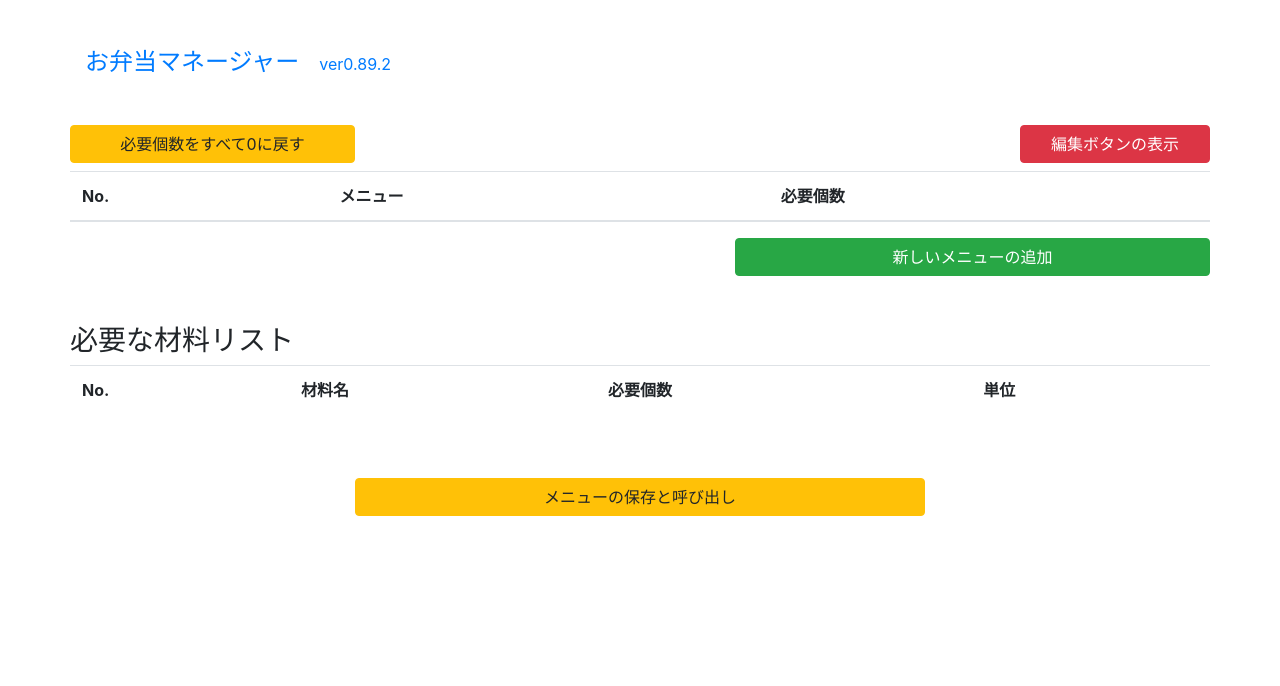
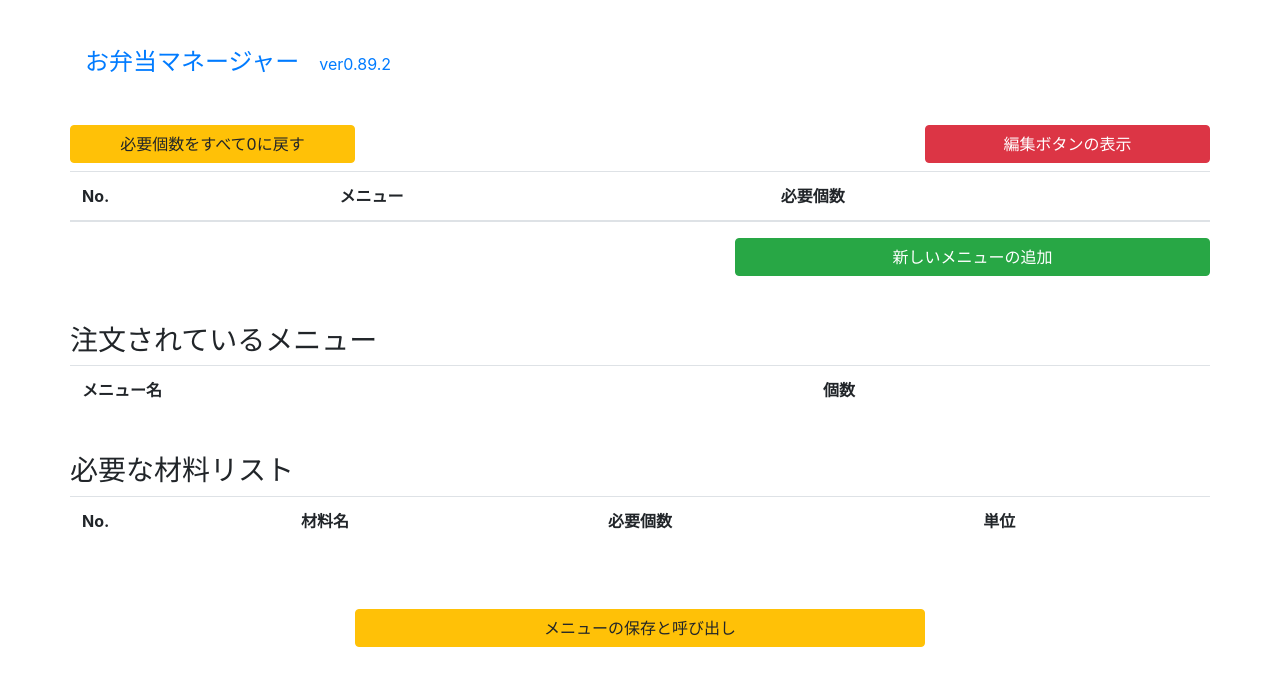
Before and after one commit to lvojp/bento_manager, a Vue app: page /#/ in a window 1280 px wide. Shown: the top 686 px of the page. Built offline with nearby package versions, Linux system fonts and the light colour scheme.

Commit message:
数量設定中のメニューが一覧として表示される機能を追加

```diff
--- a/src/views/Home.vue
+++ b/src/views/Home.vue
@@ -14,7 +14,7 @@ export default {
 
     <div class="row">
       <button type="button" class="col-md-3 btn btn-warning mb-2" @click="resetCounts()">必要個数をすべて0に戻す</button>
-      <button type="button" id="edit-button" class="offset-7 col-md-2 btn btn-danger mb-2" @click="switchEditUI()">編集ボタンの表示</button>
+      <button type="button" id="edit-button" class="offset-6 col-md-3 btn btn-danger mb-2" @click="switchEditUI()">編集ボタンの表示</button>
 
       <table class="table col-md-12 table-striped" id="menus">
         <thead>
@@ -41,7 +41,7 @@ export default {
             <td>
               <Counter :amount="item.amount" @changeCount="calculation($event, index)"></Counter>
             </td>
-            <td>
+            <td v-if="isShowEdit">
               <button v-if="isShowEdit" type="button" class="btn btn-success mr-1" @click="toEdit(index)">
                 <img src="@/assets/pen.png" alt="edit"/>
               </button>
@@ -58,6 +58,24 @@ export default {
       <div class="text-right">
         <button type="button" @click="toEdit(-1)" class="btn btn-success col-md-5 col-md-offset-7 ">新しいメニューの追加</button>
       </div>
+    </div>
+
+    <div class="row mb-4">
+      <h3>注文されているメニュー</h3>
+      <table class="table col-md-12 table-striped">
+<!--        <th>No.</th>-->
+        <th>メニュー名</th>
+        <th>個数</th>
+        <tbody>
+<!--        <tr v-for="(item, index) in myMenus " :key="item.name">-->
+        <tr v-for="(item) in myMenus " :key="item.name">
+          <!--        <tr v-for="(item) in result" :key="item.name">-->
+<!--          <td v-if="item.amount > 0">{{ index + 1 }}</td>-->
+          <td v-if="item.amount > 0">{{ item.title }}</td>
+          <td v-if="item.amount > 0">{{ item.amount }}</td>
+        </tr>
+        </tbody>
+      </table>
     </div>
 
     <div class="row">
```
